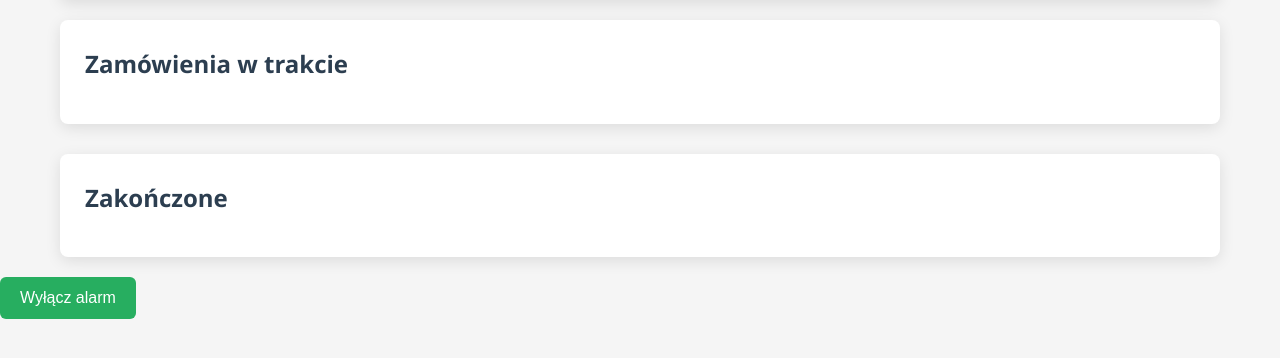
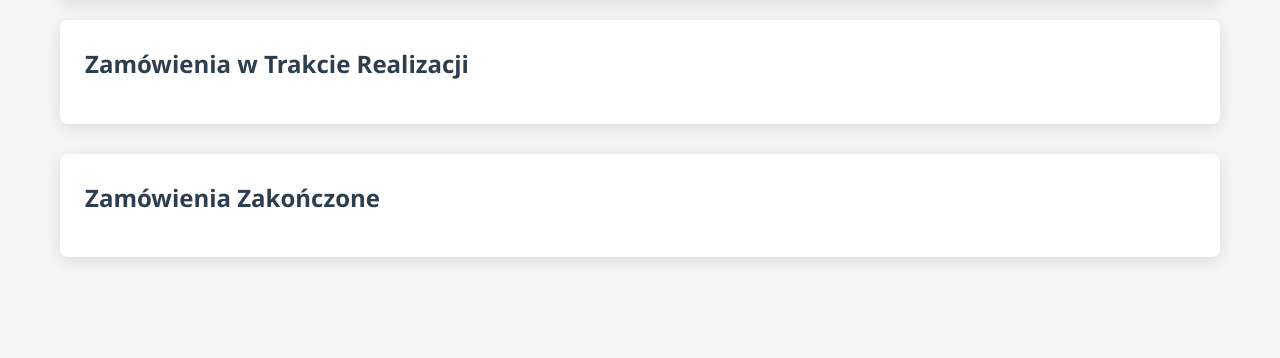
Before and after one commit to PixelZoneInfra/reservation, a Python web app: template templates/panel.html in a window 1280 px wide. Shown: the part 126-484 px from the top of the page. Run offline with Jinja, Linux system fonts and the light colour scheme; the template is opened without the code that fills it, so the values that code supplies are empty.

Commit message:
Update panel.html

```diff
--- a/templates/panel.html
+++ b/templates/panel.html
@@ -2,8 +2,8 @@
 <html lang="pl">
 <head>
     <meta charset="UTF-8">
-  <meta name="viewport" content="width=device-width,initial-scale=1">
-  <title>Panel Zamówień</title>
+    <meta name="viewport" content="width=device-width, initial-scale=1.0">
+    <title>Panel Zarządzania Zamówieniami</title>
     <link rel="stylesheet" href="{{ url_for('static', filename='style.css') }}">
     <link rel="stylesheet" href="{{ url_for('static', filename='panel.css') }}">
 </head>
@@ -20,19 +20,20 @@
 
         <div class="orders-container">
             <div class="orders-queue">
-        <h2>Zamówienia w trakcie</h2>
+                <h2>Zamówienia w Trakcie Realizacji</h2>
                 <div id="orders-list"></div>
             </div>
+
             <div class="completed-orders-section">
-        <h2>Zakończone</h2>
+                <h2>Zamówienia Zakończone</h2>
                 <div id="completed-orders-list"></div>
             </div>
         </div>
     </div>
 
     <div id="alert-overlay" class="alert-overlay"></div>
-  <button id="toggleAlarm">Wyłącz alarm</button>
 
-  <script src="{{ url_for('static', filename='panel.js') }}"></script>
+    <script type="module" src="{{ url_for('static', filename='script.js') }}"></script>
+    <script type="module" src="{{ url_for('static', filename='panel.js') }}"></script>
 </body>
 </html>
```
Lines whose indentation alone changed are shown as unchanged.
